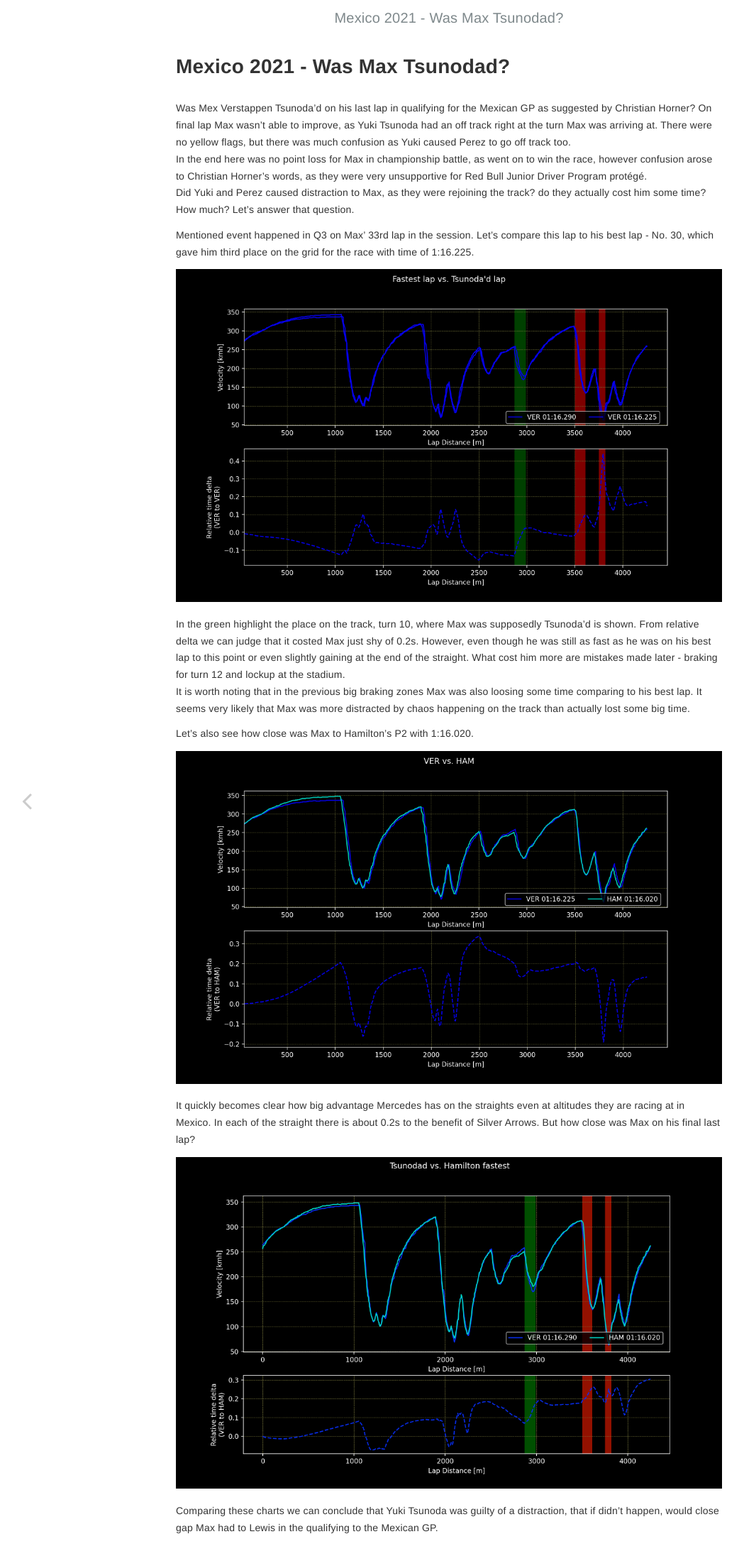
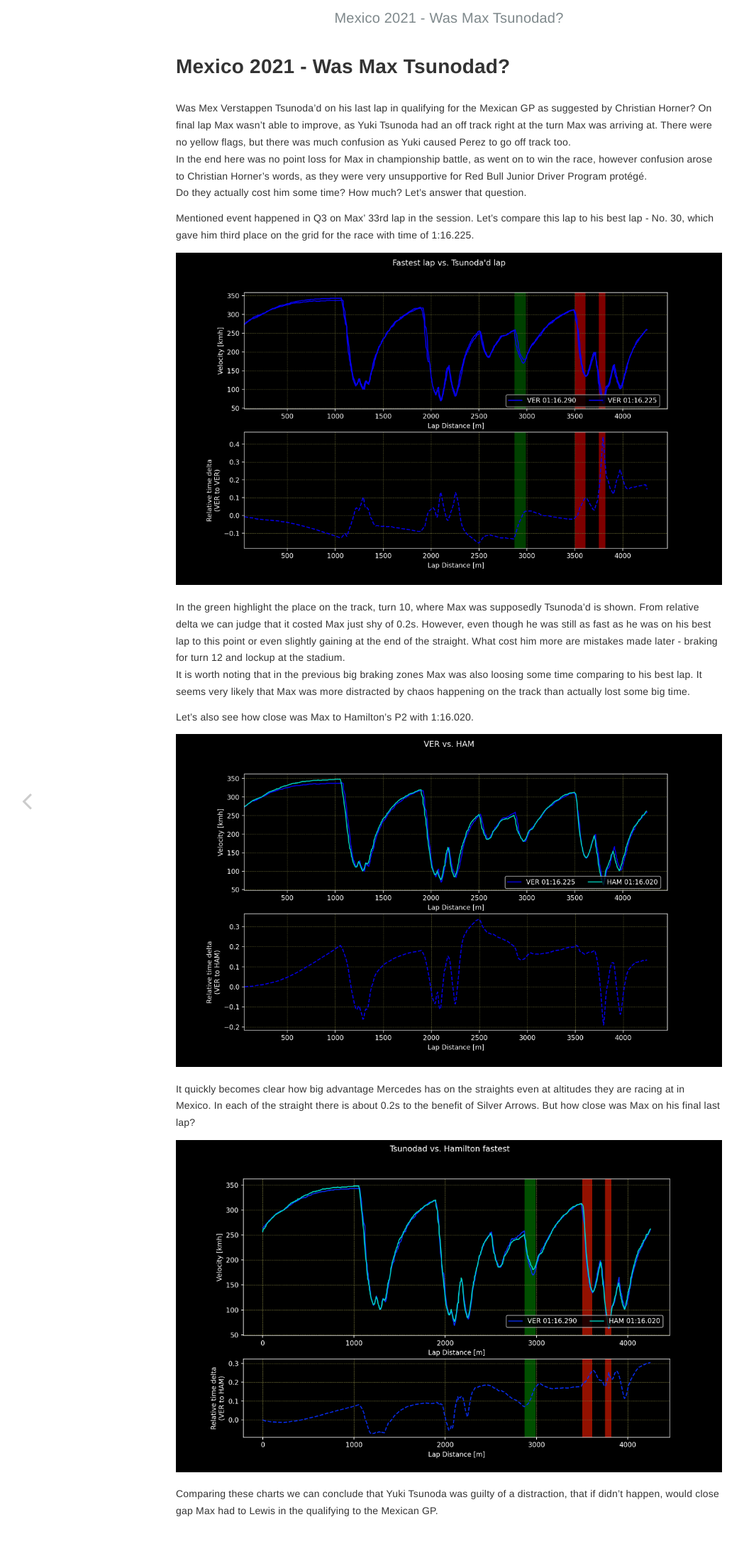
Before and after one commit to michalcie/pyF1, a Jekyll site: the page built from _posts/2022-01-05-Mexico-2021-WasMaxTsunodad.md, in a window 1280 px wide. Shown: the top 2199 px of the page at 71% size, without its empty margins (7-1056 px from the left). Built offline with Jekyll 4.4.1, drawn with Linux system fonts in a browser that asks for light colours.

Commit message:
Minor changes

```diff
--- a/_posts/2022-01-05-Mexico-2021-WasMaxTsunodad.md
+++ b/_posts/2022-01-05-Mexico-2021-WasMaxTsunodad.md
@@ -10,7 +10,7 @@
 On final lap Max wasn't able to improve, as Yuki Tsunoda had an off track right at the turn Max was arriving at.
 There were no yellow flags, but there was much confusion as Yuki caused Perez to go off track too.
 In the end here was no point loss for Max in championship battle, as went on to win the race, however confusion arose to Christian Horner's words, as they were very unsupportive for Red Bull Junior Driver Program protégé.
-Did Yuki and Perez caused distraction to Max, as they were rejoining the track? do they actually cost him some time? How much?
+Do they actually cost him some time? How much?
 Let's answer that question.
 
 Mentioned event happened in Q3 on Max' 33rd lap in the session. Let's compare this lap to his best lap - No. 30, which gave him third place on the grid for the race with time of 1:16.225.
```
